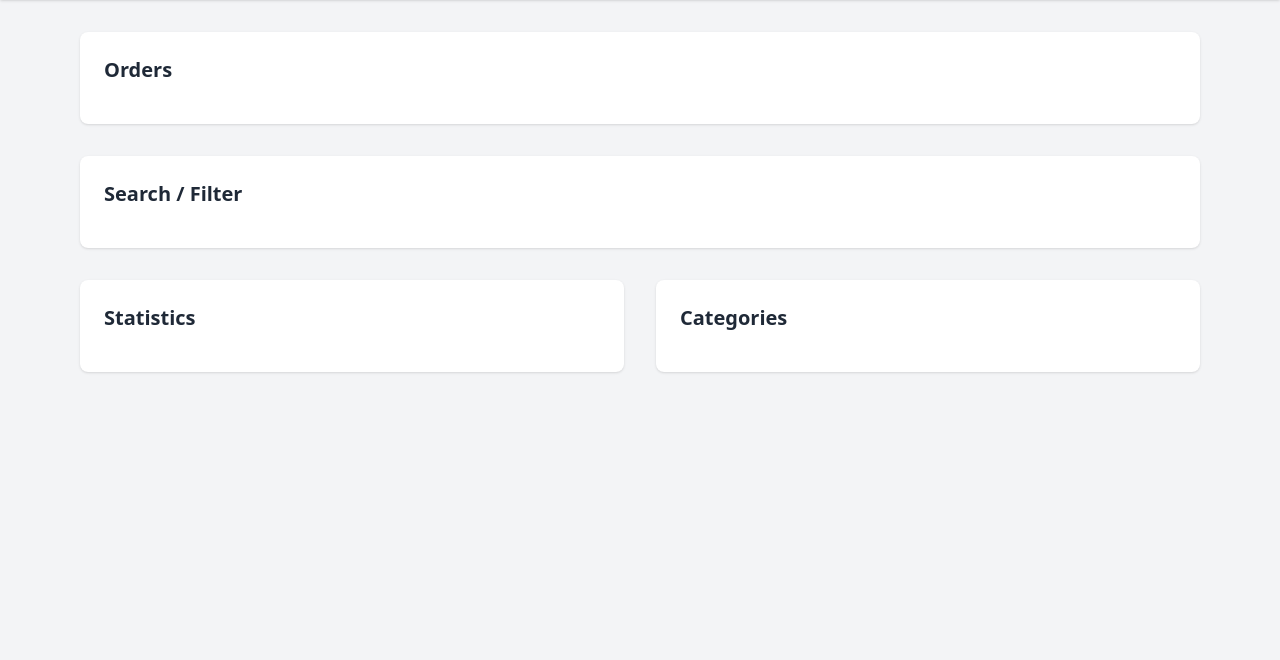
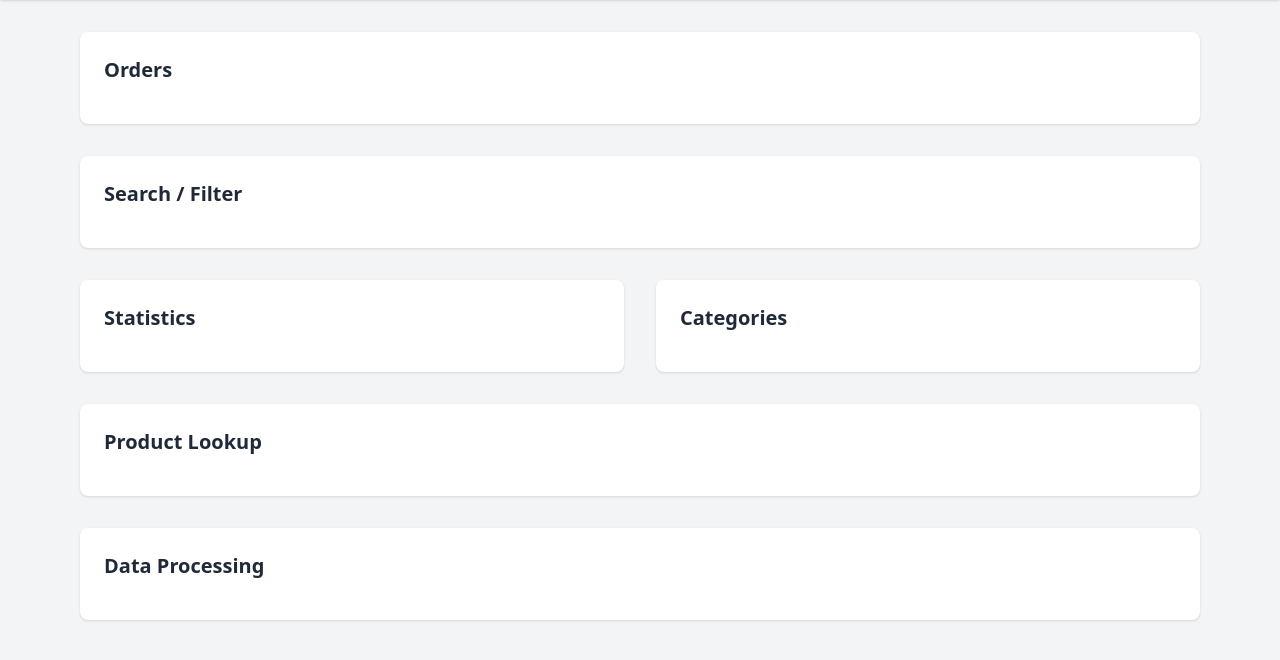
Before and after one commit to analystmodikwe/E-Commerce-Order-Processor, a plain HTML site: page ecommerce-order-processor/index.html in a window 1280 px wide. Shown: the part 84-744 px from the top of the page. Drawn offline with nearby package versions, Linux system fonts and the light colour scheme.

Commit message:
adding product lookup and data processing

```diff
--- a/ecommerce-order-processor/index.html
+++ b/ecommerce-order-processor/index.html
@@ -45,6 +45,18 @@
             </section>
         </div>
 
+        <!-- Product Lookup fast lookups of product details -->
+        <section id="product-lookup" class="bg-white rounded-lg shadow p-6">
+            <h2 class="text-xl font-semibold mb-4">Product Lookup</h2>
+            <div id="product-lookup-container"></div>
+        </section>
+
+        <!-- Data Processing cleaning/transforming the messy order data -->
+        <section id="data-processing" class="bg-white rounded-lg shadow p-6">
+            <h2 class="text-xl font-semibold mb-4">Data Processing</h2>
+            <div id="data-processing-container"></div>
+        </section>
+
     </main>
 
 
```
